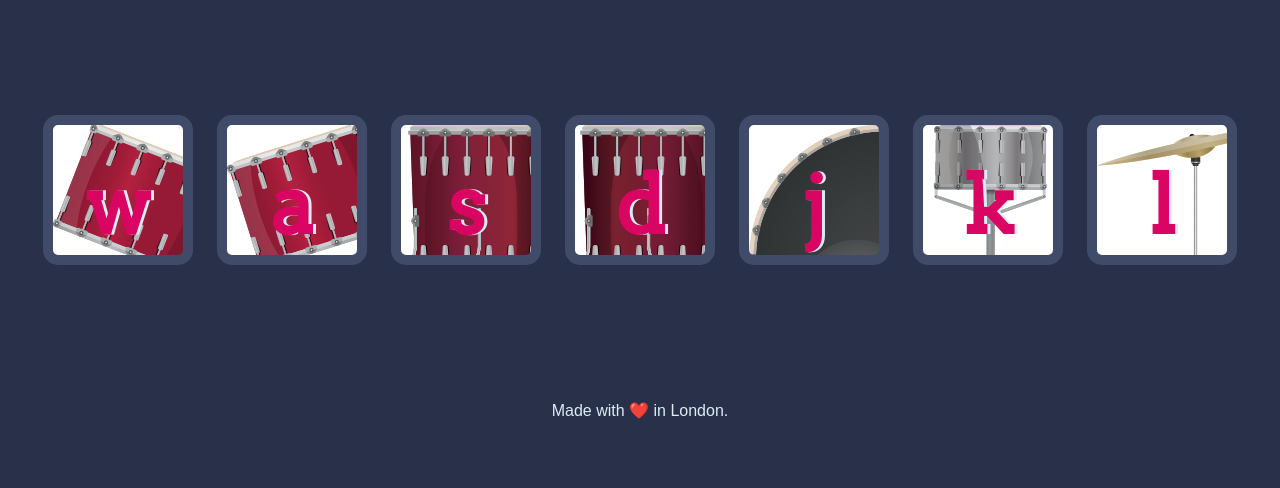
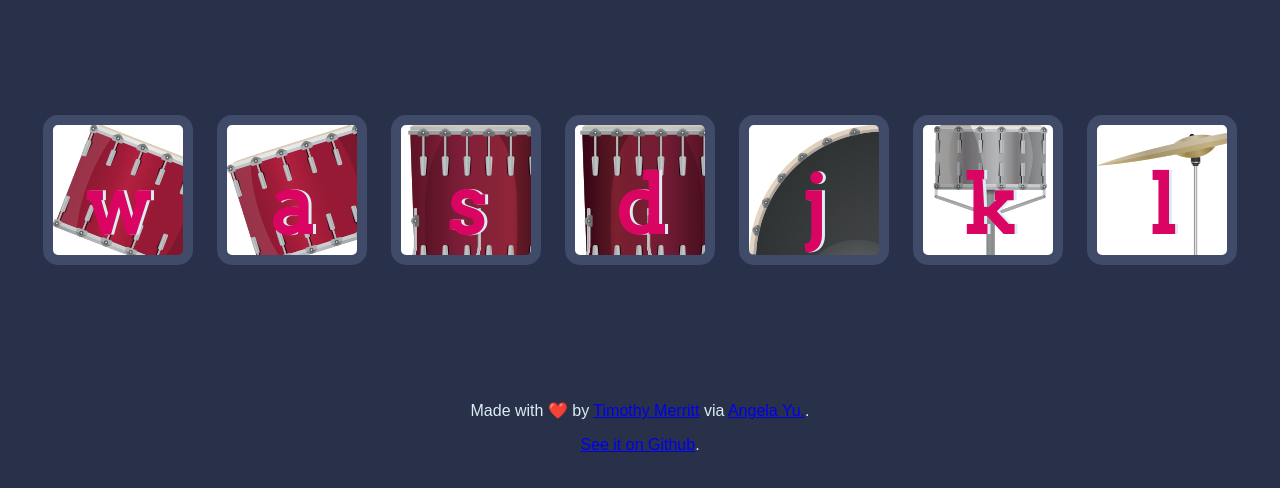
Before and after one commit to timmybytes/Drum-Kit, a website: page dist/index.html in a window 1280 px wide. Shown: the part 174-662 px from the top of the page. Drawn offline with Linux system fonts and the light colour scheme.

Commit message:
Update footer

```diff
--- a/dist/index.html
+++ b/dist/index.html
@@ -20,7 +20,11 @@
     </div>
 
     <footer>
-      Made with ❤️ in London.
+      <p>
+        Made with ❤️ by <a href="https://timmybytes.com">Timothy Merritt</a> via
+        <a href="https://twitter.com/yu_angela">Angela Yu.</a>.
+      </p>
+      <p><a href="https://github.com/timmybytes/Drum-Kit">See it on Github</a>.</p>
     </footer>
     <script src="index.js"></script>
   </body>
```
